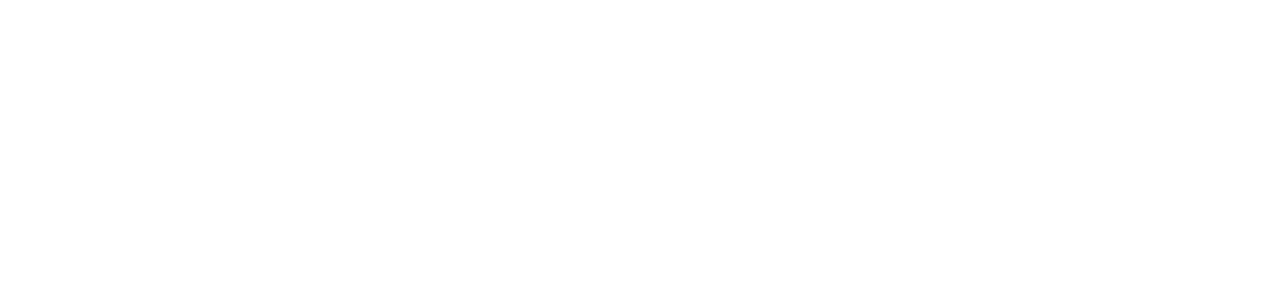
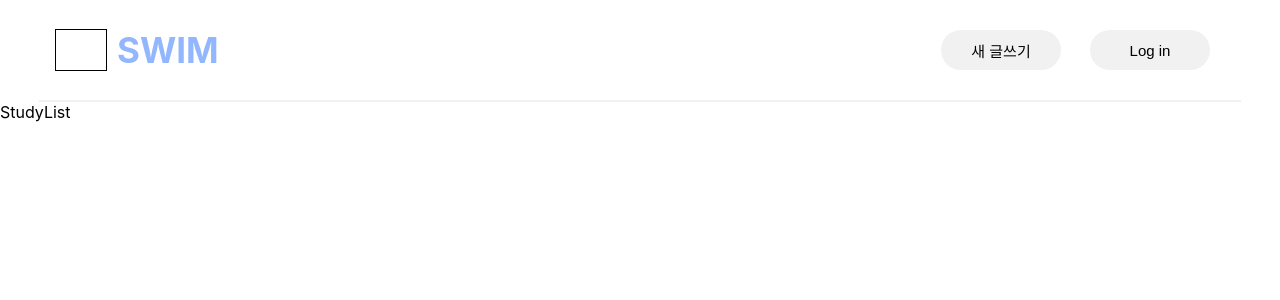
Before and after one commit to jpg723/SWIM-ToyProject, a React (Create React App) app in the folder demo/src/main/frontend/: page /study-list in a window 1280 px wide. Before the commit this address had no page. Shown: the top 300 px of the page. Built offline with nearby package versions, Linux system fonts and the light colour scheme.

Commit message:
[UPDATE] 글 보러가기 화면 연결

```diff
--- a/demo/src/main/frontend/src/App.js
+++ b/demo/src/main/frontend/src/App.js
@@ -4,17 +4,19 @@ import Header from './Components/Main/Header';
 import Login from './Components/Member/Login';
 import Signup from './Components/Member/Signup';
 import WriteForm from './Components/Study/WriteForm';
+import StudyList from './Components/Study/StudyList';
 
 function App() {
   return (
     <div className="App">
       <Routes>
-        {/* Header,Footer,Nav을 보여주고 싶은 컴포넌트 */}
+        {/* Header,Footer를 보여주고 싶은 컴포넌트 */}
         <Route element={<Header />}>
           <Route path="/" element={<Main />} />
           <Route path="/write-form" element={<WriteForm />} />
+          <Route path="/study-list" element={<StudyList />} />
         </Route>
-        {/* Header,Footer,Nav을 안 보여주고 싶은 컴포넌트 */}
+        {/* Header,Footer를 안 보여주고 싶은 컴포넌트 */}
         <Route path="/sign-up" element={<Signup />} />
         <Route path="/login" element={<Login />} />
       </Routes>
--- a/demo/src/main/frontend/src/Components/Main/Main.css
+++ b/demo/src/main/frontend/src/Components/Main/Main.css
@@ -1,6 +1,6 @@
 /*css가 겹칠 때*/
 /*아래 거 주석처리 한 거 없애서 보면 div박스 안에 요소를 넣어서 만든다요*/
-/*
+/*\
 *{
     border: 1px solid black;
 }
--- a/demo/src/main/frontend/src/Components/Main/Main.js
+++ b/demo/src/main/frontend/src/Components/Main/Main.js
@@ -11,12 +11,12 @@ function Main() {
             <div class="main-content2">SWIM</div>
             <div class="main-content3">홈페이지 설명</div>
             <div class="main-content4">
-                <div class="main-btn-box1">
+                <Link to='/study-list' class="main-btn-box1">
                     <button id="study-list-btn">
                         <Polygon/>
                         <text class="study-list-btn-text">글 보러가기</text>
                     </button>
-                </div>
+                </Link>
                 <Link to="/sign-up" class="main-btn-box2">
                     <button id="signup-btn">
                         <text class="signup-btn-text">Sign Up</text>
--- a/demo/src/main/frontend/src/Components/Member/Signup.js
+++ b/demo/src/main/frontend/src/Components/Member/Signup.js
@@ -1,7 +1,6 @@
 import { Link } from "react-router-dom";
 import "./Signup.css";
 import SignupForm from "./SignupForm";
-import { useForm } from "react-hook-form";
 
 function Signup() {
     return (
--- /dev/null
+++ b/demo/src/main/frontend/src/Components/Study/StudyList.js
@@ -0,0 +1,9 @@
+import React from 'react'
+
+function StudyList() {
+  return (
+    <div>StudyList</div>
+  )
+}
+
+export default StudyList
```
Also changed, not shown: demo/src/main/frontend/src/Components/Study/StudyList.css (added), 1 other file (tests, documents, lock files or other folders).
